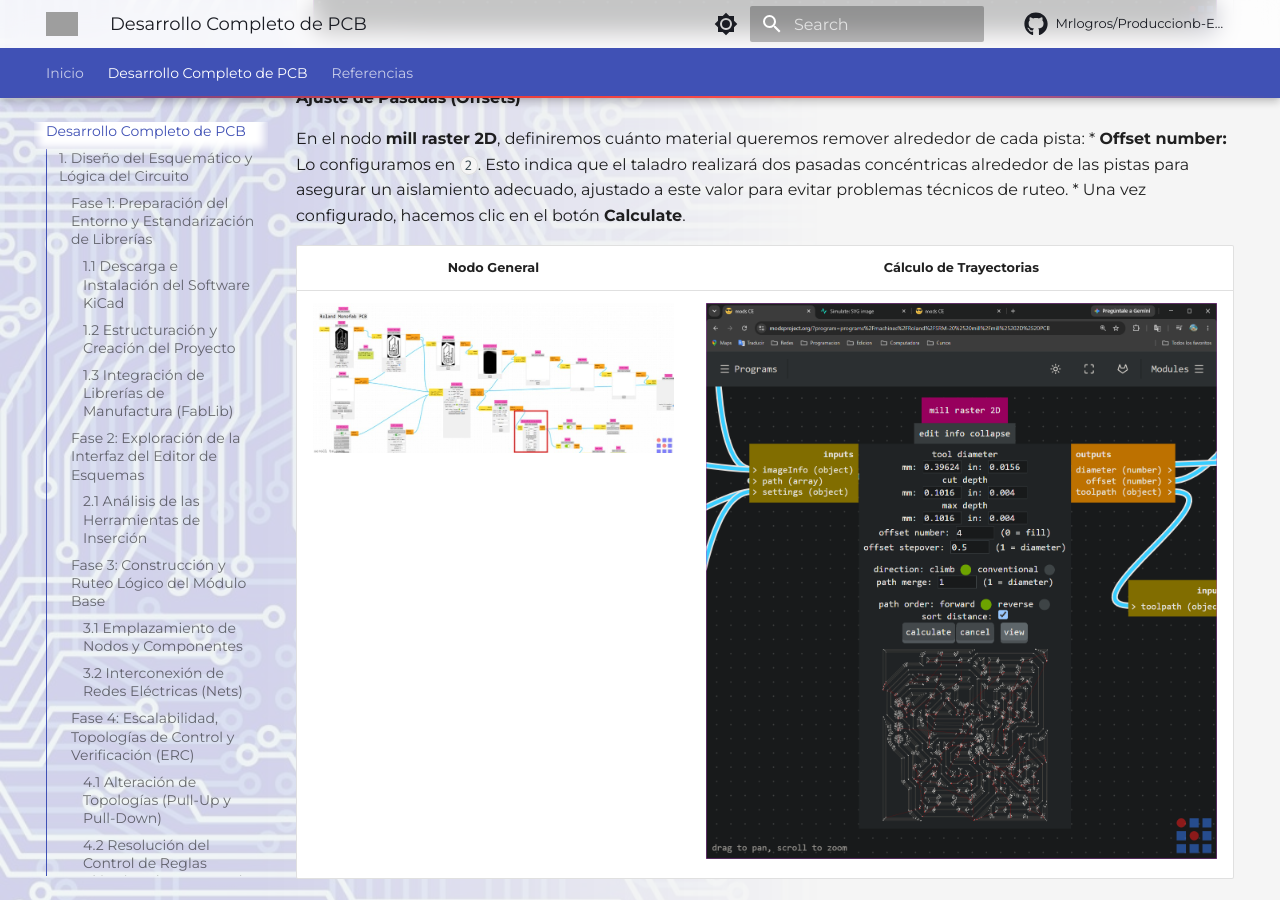
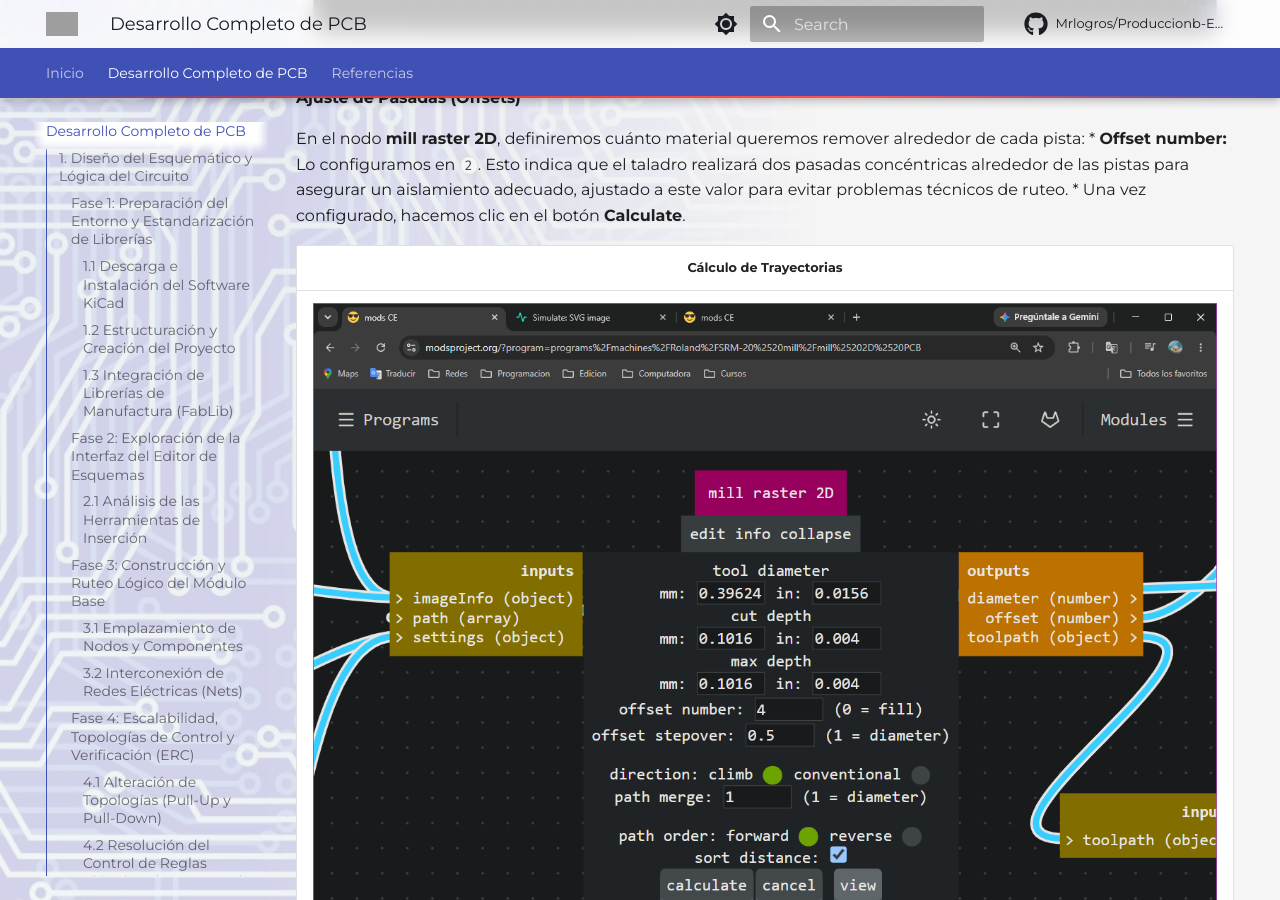
Before and after one commit to Mrlogros/Produccionb-Electronica, an MkDocs documentation site: the page built from docs/diseno-kicad.md, in a window 1280 px wide and 900 px high, scrolled down 48177 px. Built offline with MkDocs 1.6.1 and Material for MkDocs 9.7.7, drawn with Linux system fonts in a browser that asks for light colours; comment, search, counter and statistics services are not loaded; grey boxes are pictures that could not be loaded.

Commit message:
Update layout of trajectory calculation section
Removed the 'Nodo General' section from the table and adjusted the layout.

```diff
--- a/docs/diseno-kicad.md
+++ b/docs/diseno-kicad.md
@@ -575,9 +575,9 @@ En el nodo **mill raster 2D**, definiremos cuánto material queremos remover alr
 *   **Offset number:** Lo configuramos en `2`. Esto indica que el taladro realizará dos pasadas concéntricas alrededor de las pistas para asegurar un aislamiento adecuado, ajustado a este valor para evitar problemas técnicos de ruteo.
 *   Una vez configurado, hacemos clic en el botón **Calculate**.
 
-| Nodo General | Cálculo de Trayectorias |
-| :---: | :---: |
-| ![Configuración general](img/fotos_mods/Imagen52.jpg) | ![Cálculo de trayectorias](img/Imagen%2060.png) |
+| Cálculo de Trayectorias |
+| :---: |
+| ![Cálculo de trayectorias](img/Imagen%2060.png) |
 
 ---
 
```
